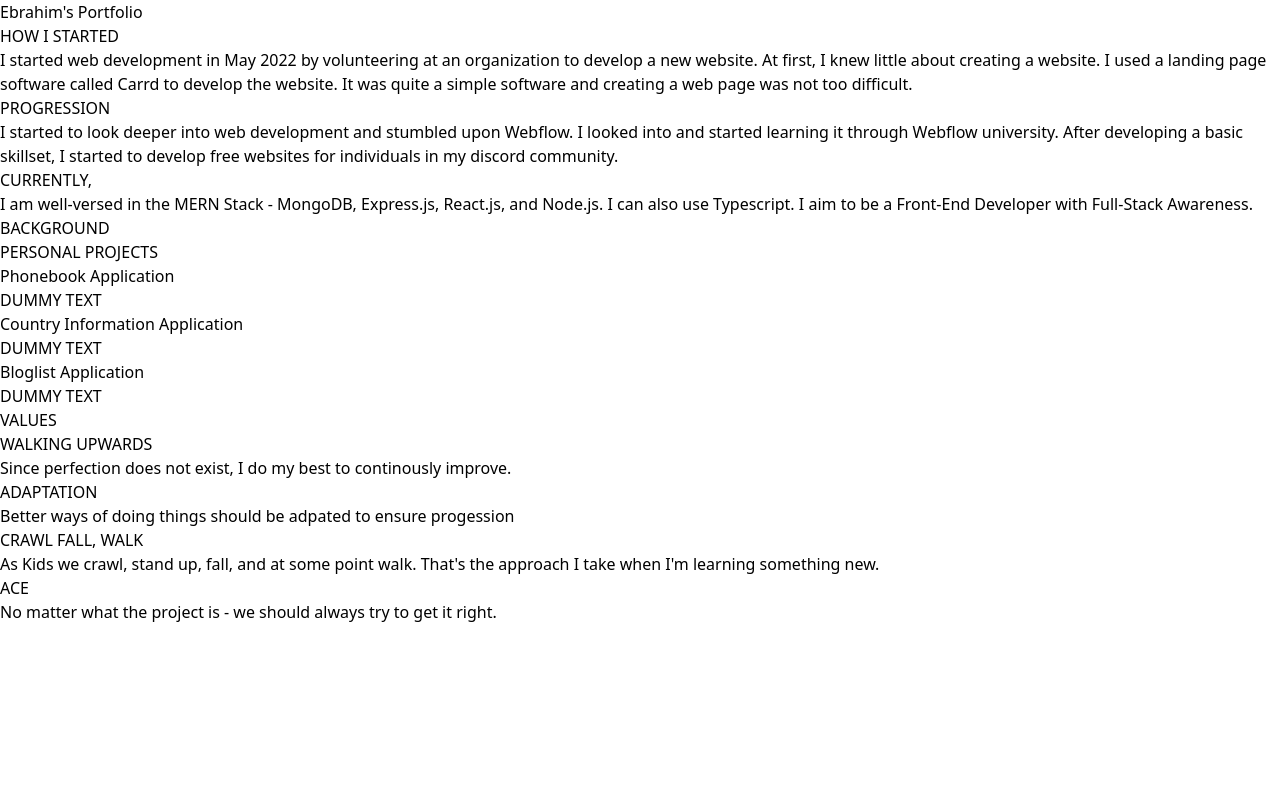
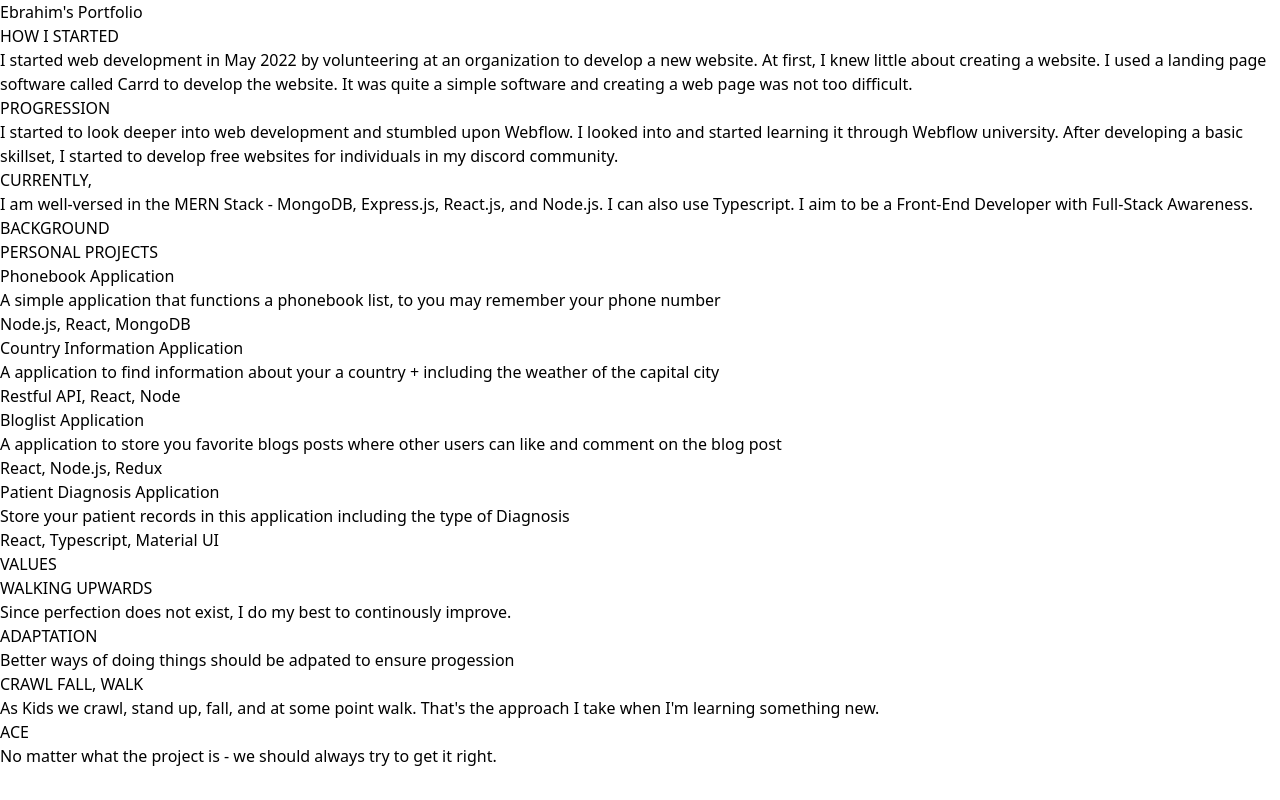
Before and after one commit to ebrahim95/portfolio, a Vue app: page / in a window 1280 px wide. Built offline with nearby package versions, Linux system fonts and the light colour scheme.

Commit message:
added project desc

```diff
--- a/src/App.vue
+++ b/src/App.vue
@@ -47,21 +47,33 @@ const other_message: other = reactive({
       <h1>PERSONAL PROJECTS</h1>
       <div>
         <h2>Phonebook Application</h2>
-        <ul>
-          <li>DUMMY TEXT</li>
-        </ul>
+        <p>
+          A simple application that functions a phonebook list, to you may remember your phone
+          number
+        </p>
+        <p>Node.js, React, MongoDB</p>
       </div>
       <div>
         <h2>Country Information Application</h2>
-        <ul>
-          <li>DUMMY TEXT</li>
-        </ul>
+        <p>
+          A application to find information about your a country + including the weather of the
+          capital city
+        </p>
+        <!-- TODO:use chatgpt to summarize the history of the country -->
+        <p>Restful API, React, Node</p>
       </div>
       <div>
         <h2>Bloglist Application</h2>
-        <ul>
-          <li>DUMMY TEXT</li>
-        </ul>
+        <p>
+          A application to store you favorite blogs posts where other users can like and comment on
+          the blog post
+        </p>
+        <p>React, Node.js, Redux</p>
+      </div>
+      <div>
+        <h2>Patient Diagnosis Application</h2>
+        <p>Store your patient records in this application including the type of Diagnosis</p>
+        <p>React, Typescript, Material UI</p>
       </div>
     </div>
 
```
